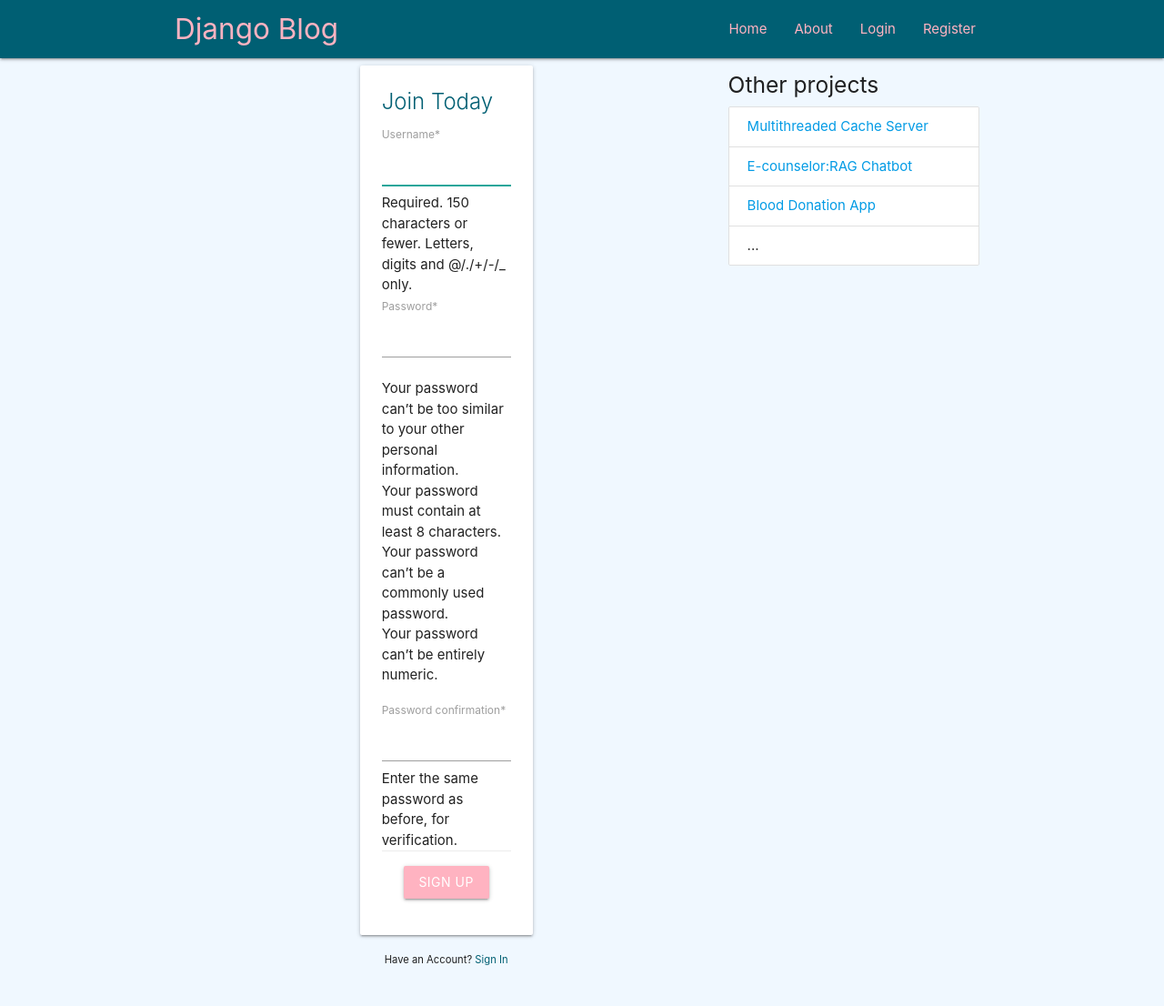
After one commit to varshney-yash/PyPress, a Django app: page /register/ in a window 1280 px wide. The commit adds this page. Shown: the whole page at 91% size. Run offline with Django 5.2, Linux system fonts and the light colour scheme; parts of the project's set-up code (start-up, migrations or seed data) failed here and were passed over; some libraries are stand-ins or nearby versions.

Commit message:
feat: user registration form
enhance ui use materialize css

```diff
--- a/PyPress/urls.py
+++ b/PyPress/urls.py
@@ -3,5 +3,6 @@ from django.urls import path, include
 
 urlpatterns = [
     path('admin/', admin.site.urls),
-    path('', include('blog.urls'))
+    path('', include('blog.urls')),
+    path('',include('users.urls'))
 ]
--- a/blog/templates/blog/base.html
+++ b/blog/templates/blog/base.html
@@ -4,30 +4,31 @@
 <head>
     <meta charset="utf-8">
     <meta name="viewport" content="width=device-width, initial-scale=1, shrink-to-fit=no">
-    <link rel="stylesheet" href="https://stackpath.bootstrapcdn.com/bootstrap/4.5.2/css/bootstrap.min.css" crossorigin="anonymous">
+    <link href="https://cdnjs.cloudflare.com/ajax/libs/materialize/1.0.0/css/materialize.min.css" rel="stylesheet">
+    <link href="https://fonts.googleapis.com/icon?family=Material+Icons" rel="stylesheet">
+
     <style>
         body {
             background-color: #f0f8ff; /* Soft greenish-blue */
         }
-        .navbar, .footer {
+        nav, .page-footer {
             background-color: #005f73; /* Greenish hue blue */
         }
-        .navbar-nav .nav-link, .footer a {
+        .nav-wrapper a, .page-footer a {
             color: #ffb3c1; /* Pinkish hue */
         }
-        .article-title {
+        .card-title {
             color: #005f73; /* Greenish hue blue */
         }
-        .btn-primary {
+        .btn {
             background-color: #ffb3c1; /* Pinkish hue */
-            border: none;
         }
-        .btn-primary:hover {
+        .btn:hover {
             background-color: #ffccd5; /* Lighter pink */
         }
-        @media (max-width: 768px) {
-            .sidebar {
-                display: none; /* Hide sidebar on small screens */
+        @media (max-width: 992px) {
+            .sidenav-hide {
+                display: none; /* Hide specific sidebar elements on small screens */
             }
         }
     </style>
@@ -36,54 +37,53 @@
 </head>
 <body>
     <header>
-        <nav class="navbar navbar-expand-lg navbar-light fixed-top">
-            <div class="container">
-                <a class="navbar-brand" href="{% url 'blog-home' %}">Django Blog</a>
-                <button class="navbar-toggler" type="button" data-toggle="collapse" data-target="#navbarContent" aria-controls="navbarContent" aria-expanded="false" aria-label="Toggle navigation">
-                    <span class="navbar-toggler-icon"></span>
-                </button>
-                <div class="collapse navbar-collapse" id="navbarContent">
-                    <ul class="navbar-nav mr-auto">
-                        <li class="nav-item">
-                            <a class="nav-link" href="{% url 'blog-home' %}">Home</a>
-                        </li>
-                        <li class="nav-item">
-                            <a class="nav-link" href="{% url 'blog-about' %}">About</a>
-                        </li>
-                    </ul>
-                    <ul class="navbar-nav ml-auto">
-                        <li class="nav-item">
-                            <a class="nav-link" href="#">Login</a>
-                        </li>
-                        <li class="nav-item">
-                            <a class="nav-link" href="#">Register</a>
-                        </li>
+        <nav>
+            <div class="nav-wrapper container">
+                <a href="{% url 'blog-home' %}" class="brand-logo">Django Blog</a>
+                <a href="#" data-target="mobile-demo" class="sidenav-trigger"><i class="material-icons">menu</i></a>
+                <ul class="right hide-on-med-and-down">
+                    <li><a href="{% url 'blog-home' %}">Home</a></li>
+                    <li><a href="{% url 'blog-about' %}">About</a></li>
+                    <li><a href="#">Login</a></li>
+                    <li><a href="#">Register</a></li>
                 </ul>
             </div>
-            </div>
         </nav>
+        <ul class="sidenav" id="mobile-demo">
+            <li><a href="{% url 'blog-home' %}">Home</a></li>
+            <li><a href="{% url 'blog-about' %}">About</a></li>
+            <li><a href="#">Login</a></li>
+            <li><a href="#">Register</a></li>
+        </ul>
     </header>
-    <main role="main" class="container mt-5 pt-3">
+    <main>
+        <div class="container">
             <div class="row">
-            <div class="col-md-8">
+                <div class="col s12 m8">
                     {% block content %}
                     {% endblock %}
                 </div>
-            <div class="col-md-4 sidebar">
-                <aside class="content-section">
-                    <h3 class="h5 text-muted">Other projects</h3>
-                    <div class="list-group">
-                        <a href="#" class="list-group-item list-group-item-action">Multithreaded Cache Server</a>
-                        <a href="#" class="list-group-item list-group-item-action">E-counselor:RAG Chatbot</a>
-                        <a href="#" class="list-group-item list-group-item-action">Blood Donation App</a>
-                        <a href="#" class="list-group-item list-group-item-action">...</a>
-                    </div>
+                <div class="col s12 m4 sidenav-hide">
+                    <aside>
+                        <h5 class="text-muted">Other projects</h5>
+                        <ul class="collection">
+                            <li class="collection-item"><a href="#">Multithreaded Cache Server</a></li>
+                            <li class="collection-item"><a href="#">E-counselor:RAG Chatbot</a></li>
+                            <li class="collection-item"><a href="#">Blood Donation App</a></li>
+                            <li class="collection-item">...</li>
+                        </ul>
                     </aside>
                 </div>
             </div>
+        </div>
     </main>
-    <script src="https://code.jquery.com/jquery-3.5.1.slim.min.js" crossorigin="anonymous"></script>
-    <script src="https://cdn.jsdelivr.net/npm/@popperjs/core@2.5.3/dist/umd/popper.min.js" crossorigin="anonymous"></script>
-    <script src="https://stackpath.bootstrapcdn.com/bootstrap/4.5.2/js/bootstrap.min.js" crossorigin="anonymous"></script>
+    <!-- Materialize JS -->
+    <script src="https://cdnjs.cloudflare.com/ajax/libs/materialize/1.0.0/js/materialize.min.js"></script>
+    <script>
+        document.addEventListener('DOMContentLoaded', function() {
+            var elems = document.querySelectorAll('.sidenav');
+            var instances = M.Sidenav.init(elems);
+        });
+    </script>
 </body>
 </html>
--- a/requirements.txt
+++ b/requirements.txt
@@ -2,3 +2,5 @@ Django==5.0.4
 mysqlclient==2.0
 python-decouple==3.8
 ipython==8.24.0
+django-crispy-forms==2.1
+crispy-bootstrap5==2024.2
--- /dev/null
+++ b/users/templates/users/register.html
@@ -0,0 +1,28 @@
+{% extends "blog/base.html" %}
+{% load crispy_forms_tags %}
+
+{% block content %}
+<div class="container mt-4">
+    <div class="row">
+        <div class="col s12 m8 offset-m2 l6 offset-l3">
+            <div class="card">
+                <form method="POST" class="card-content">
+                    {% csrf_token %}
+                    <span class="card-title" style="color: #005f73;">Join Today</span>
+                    {{ form|crispy }}
+                    <div class="card-action">
+                        <button class="btn waves-effect waves-light" type="submit" style="background-color: #ffb3c1; color: white;">Sign Up
+                            <i class="material-icons right">send</i>
+                        </button>
+                    </div>
+                </form>
+            </div>
+            <div class="center-align mt-2">
+                <small>
+                    Have an Account? <a href="{% url 'login' %}" style="color: #005f73;">Sign In</a>
+                </small>
+            </div>
+        </div>
+    </div>
+</div>
+{% endblock content %}
--- /dev/null
+++ b/users/urls.py
@@ -0,0 +1,7 @@
+from django.urls import path
+from .views import register, login
+
+urlpatterns = [
+    path('login/', login, name='login'),
+    path('register/', register, name='register')
+]
--- a/users/views.py
+++ b/users/views.py
@@ -1,3 +1,9 @@
 from django.shortcuts import render
+from django.contrib.auth.forms import UserCreationForm
 
-# Create your views here.
+def register(request):
+    form = UserCreationForm()
+    return render(request, 'users/register.html', {'form':form})
+
+def login(request):
+    pass
```
Also changed, not shown: PyPress/settings.py (+7 -1 lines), blog/templates/blog/home.html (+18 -15 lines). Lines whose indentation alone changed are shown as unchanged.
